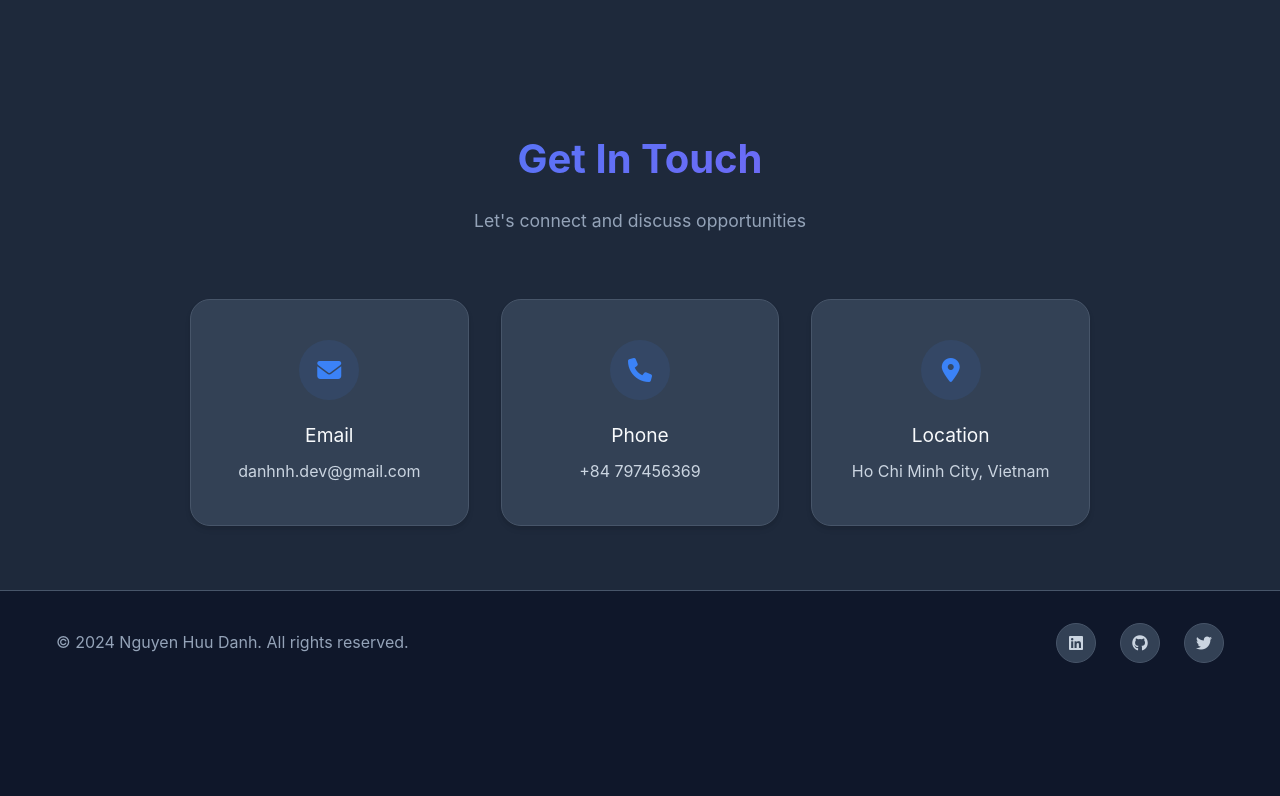
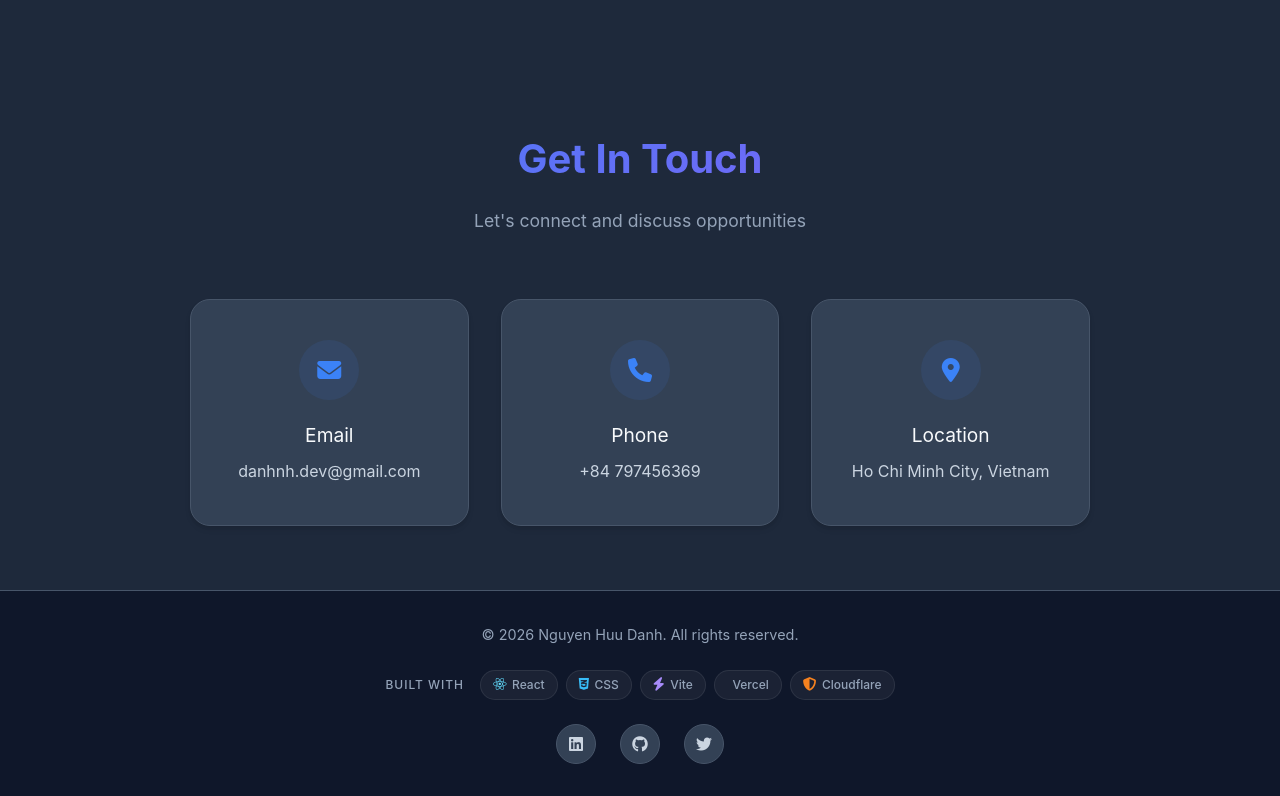
Before and after one commit to githubdanhnhdev/portfolio, a React (Vite) app: page / in a window 1280 px wide. Shown: the part 7130-7926 px from the top of the page. Before the commit the page ends 7825 px from the top, so only its background shows below. Built offline with nearby package versions, Linux system fonts and the light colour scheme.

Commit message:
feat(v1): build

```diff
--- a/src/components/Footer.jsx
+++ b/src/components/Footer.jsx
@@ -1,9 +1,38 @@
+const TECH_STACK = [
+  { name: 'React', icon: 'fab fa-react', color: '#61DAFB', url: 'https://react.dev' },
+  { name: 'CSS', icon: 'fab fa-css3-alt', color: '#38BDF8', url: 'https://tailwindcss.com' },
+  { name: 'Vite', icon: 'fas fa-bolt', color: '#A78BFA', url: 'https://vite.dev' },
+  { name: 'Vercel', icon: 'fas fa-triangle', color: '#FFFFFF', url: 'https://vercel.com' },
+  { name: 'Cloudflare', icon: 'fas fa-shield-halved', color: '#F6821F', url: 'https://cloudflare.com' },
+];
+
 export default function Footer() {
   return (
     <footer className="footer">
       <div className="container">
         <div className="footer-content">
-          <p>&copy; 2024 Nguyen Huu Danh. All rights reserved.</p>
+
+          <p>&copy; {new Date().getFullYear()} Nguyen Huu Danh. All rights reserved.</p>
+
+          <div className="footer-built-with">
+            <span className="footer-built-label">Built with</span>
+            <div className="footer-tech-stack">
+              {TECH_STACK.map((tech) => (
+                <a
+                  key={tech.name}
+                  href={tech.url}
+                  target="_blank"
+                  rel="noopener noreferrer"
+                  className="footer-tech-badge"
+                  style={{ '--tech-color': tech.color }}
+                >
+                  <i className={tech.icon} />
+                  <span>{tech.name}</span>
+                </a>
+              ))}
+            </div>
+          </div>
+
           <div className="social-links">
             <a href="https://www.linkedin.com/in/danh-nguyen-796409385" target="_blank" rel="noopener noreferrer">
               <i className="fab fa-linkedin"></i>
@@ -15,6 +44,7 @@ export default function Footer() {
               <i className="fab fa-twitter"></i>
             </a>
           </div>
+
         </div>
       </div>
     </footer>
--- a/src/index.css
+++ b/src/index.css
@@ -1110,14 +1110,71 @@ section[id] {
 
 .footer-content {
   display: flex;
-  justify-content: space-between;
+  flex-direction: column;
   align-items: center;
+  gap: var(--spacing-md);
+  text-align: center;
 }
 
 .footer-content p {
   color: var(--text-muted);
+  font-size: 0.9rem;
 }
 
+/* Built with tech stack */
+.footer-built-with {
+  display: flex;
+  align-items: center;
+  gap: var(--spacing-sm);
+  flex-wrap: wrap;
+  justify-content: center;
+}
+
+.footer-built-label {
+  color: var(--text-muted);
+  font-size: 0.75rem;
+  font-weight: var(--font-weight-medium);
+  text-transform: uppercase;
+  letter-spacing: 0.08em;
+}
+
+.footer-tech-stack {
+  display: flex;
+  align-items: center;
+  gap: 0.5rem;
+  flex-wrap: wrap;
+  justify-content: center;
+}
+
+.footer-tech-badge {
+  display: inline-flex;
+  align-items: center;
+  gap: 0.35rem;
+  padding: 0.3rem 0.75rem;
+  border-radius: 20px;
+  background: rgba(255, 255, 255, 0.05);
+  border: 1px solid rgba(255, 255, 255, 0.08);
+  color: var(--text-muted);
+  font-size: 0.75rem;
+  font-weight: var(--font-weight-medium);
+  text-decoration: none;
+  transition: var(--transition-normal);
+}
+
+.footer-tech-badge i {
+  font-size: 0.85rem;
+  color: var(--tech-color, var(--primary-color));
+}
+
+.footer-tech-badge:hover {
+  background: rgba(255, 255, 255, 0.1);
+  border-color: var(--tech-color, var(--primary-color));
+  color: var(--text-primary);
+  transform: translateY(-2px);
+  box-shadow: 0 4px 12px rgba(0, 0, 0, 0.2);
+}
+
+/* Social links */
 .social-links {
   display: flex;
   gap: var(--spacing-md);
```
